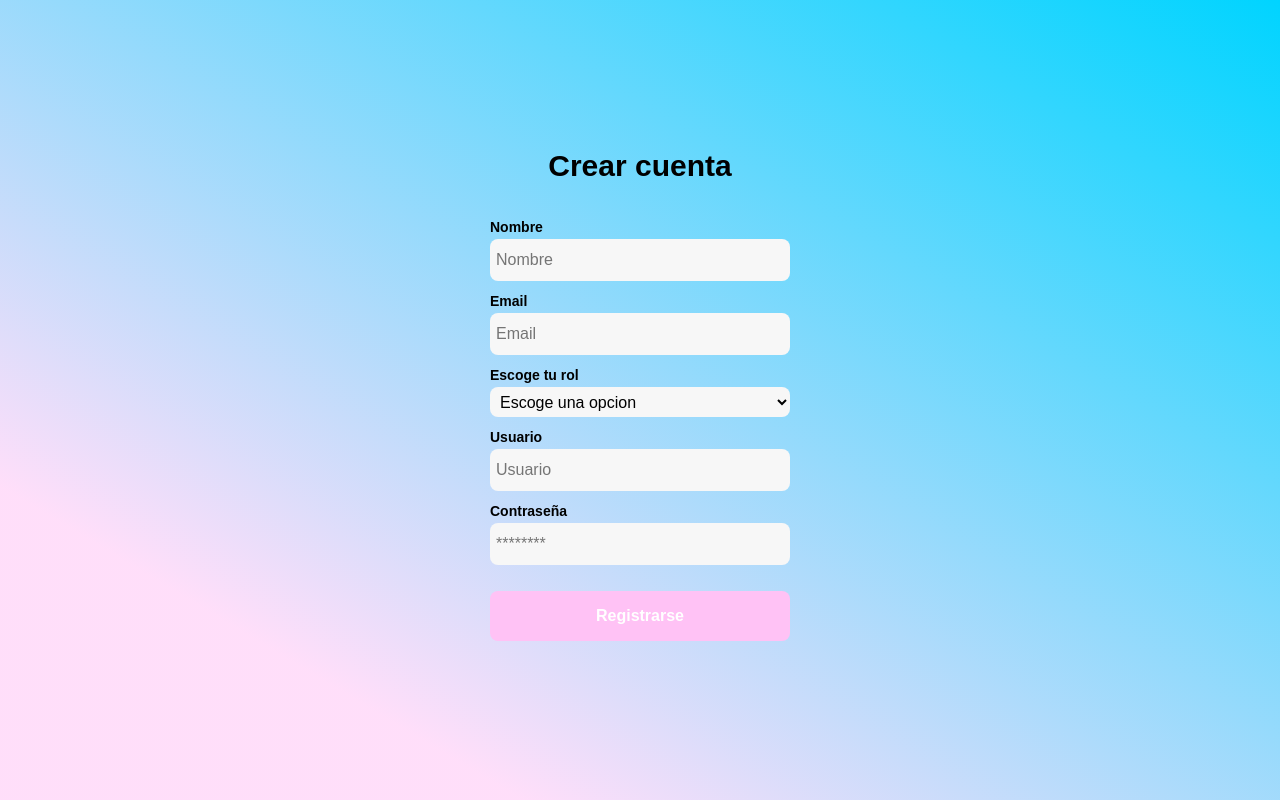
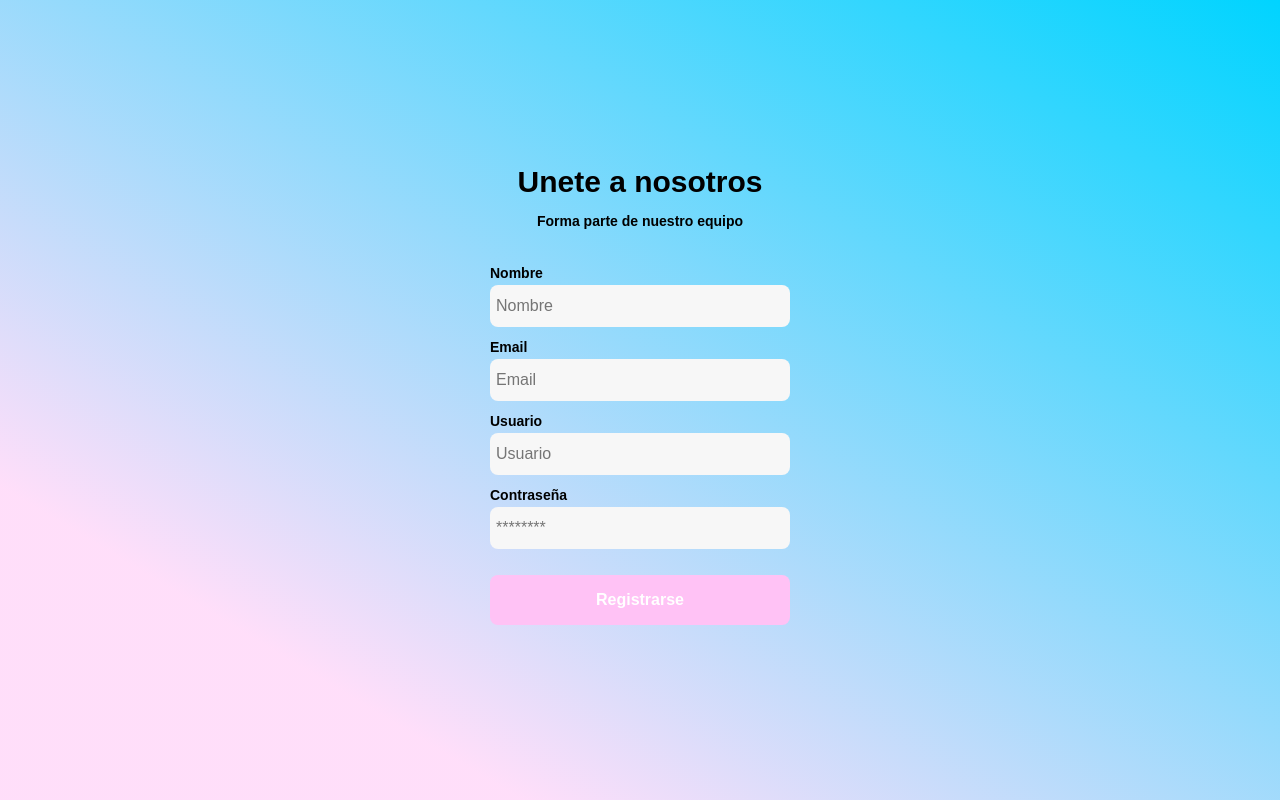
Before and after one commit to Jcidarraga/stepha, a website with bundled scripts: page registro.html in a window 1280 px wide. Built offline with nearby package versions, Linux system fonts and the light colour scheme.

Commit message:
forms mejorados

```diff
--- a/css/login.css
+++ b/css/login.css
@@ -46,7 +46,14 @@ body {
     font-size: var(--sm);
     text-align: center;
     text-decoration: none;
-    margin-bottom: 52px;
+    margin-bottom: 40px;
+}
+
+p{
+    color: var(--black);
+    font-size: var(--sm);
+    text-align: center;
+    text-decoration: none;
 }
 
 .label {
--- a/css/registro.css
+++ b/css/registro.css
@@ -40,8 +40,17 @@ body {
 
 .title {
   font-size: var(--title);
+  margin-bottom: 0px;
+  text-align: center;
+}
+
+p{
+  color: var(--black);
+  font-size: var(--sm);
+  text-align: center;
+  font-weight: bold;
+  text-decoration: none;
   margin-bottom: 36px;
-  text-align: center;
 }
 
 .form {
--- a/registro.html
+++ b/registro.html
@@ -14,7 +14,8 @@
     <div class="form-container">
       <img src="./assets/cochecito-de-bebe.png" alt="logo" class="logo">
 
-      <h1 class="title">Crear cuenta</h1>
+      <h1 class="title">Unete a nosotros</h1>
+      <p>Forma parte de nuestro equipo</p>
 
       <form action="./login.html" class="form">
 
@@ -23,13 +24,6 @@
 
         <label for="Username" class="label">Email</label>
         <input type="email" id="emailRegistro" placeholder="Email" class="input input-user" required autocomplete="off">
-
-        <label for="Username" class="label">Escoge tu rol</label>
-        <select name="pets" id="pe" class="input">
-          <option value="">Escoge una opcion</option>
-          <option value="dog">Niñer@</option>
-          <option value="cat">Padre</option>
-        </select>
 
         <label for="Username" class="label">Usuario</label>
         <input type="text" id="usernameRegistro" placeholder="Usuario" class="input input-user" required
```
Also changed, not shown: index.html (+4 -4 lines), login.html (+10 -2 lines), pedirServicio.html (added, +12 -0 lines).
